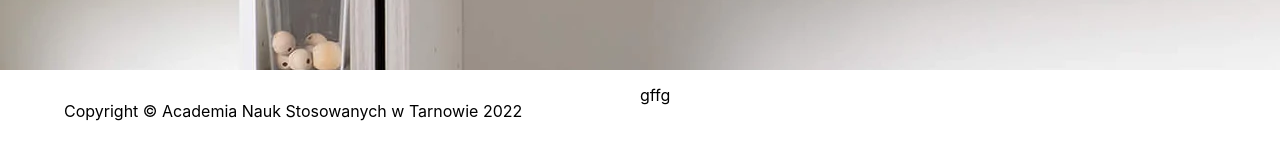
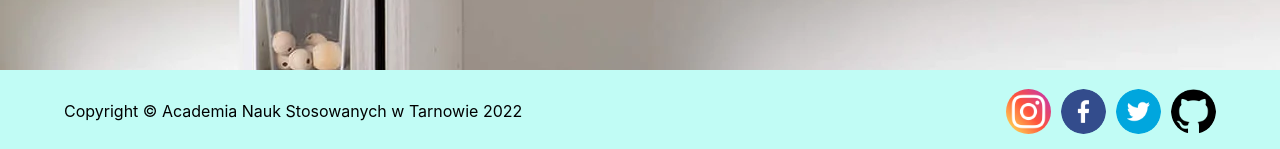
Before and after one commit to kuborek2/StepTrello, a React (Create React App) app in the folder frontend/: page / in a window 1280 px wide. Shown: the part 730-879 px from the top of the page. Built offline with nearby package versions, Linux system fonts and the light colour scheme.

Commit message:
finsihe footer

```diff
--- a/frontend/src/components/Footer.css
+++ b/frontend/src/components/Footer.css
@@ -7,8 +7,46 @@
     display: grid;
     grid-template-columns: 50% 50%;
     margin: auto;
+    background-color: #C1FCF5;
 }
 
 .socialMedia {
     display: flex;
+    flex-direction: row;
+    align-items: center;
+    justify-content: flex-end;
+
 }
+
+.socialMedia > button {
+    margin-left: 10px;
+    width: 45px;
+    height: 45px;
+    border: none;
+    background-color: #C1FCF5;
+    background-size: 45px;
+    background-repeat: no-repeat;
+    background-position: center;
+    border-radius: 45px;
+}
+
+.socialMedia > button:nth-child(1) {
+    background-image: url(../resources/instagram.png);
+}
+
+.socialMedia > button:nth-child(2) {
+    background-image: url(../resources/facebook.png);
+}
+
+.socialMedia > button:nth-child(3) {
+    background-image: url(../resources/twitter.png);
+}
+
+.socialMedia > button:nth-child(4) {
+    background-image: url(../resources/github.png);
+}
+
+.socialMedia > button:hover {
+    filter: invert(100%);
+    -webkit-filter: invert(100%);
+}
--- a/frontend/src/components/Footer.js
+++ b/frontend/src/components/Footer.js
@@ -7,7 +7,18 @@ const Footer = () => {
                 Copyright © Academia Nauk Stosowanych w Tarnowie 2022
             </p>
             <div className='socialMedia'>
-gffg
+                <button>
+                    {/* Instagram */}
+                </button>
+                <button>
+                    {/* Facebook */}
+                </button>
+                <button>
+                    {/* twitter */}
+                </button>
+                <button>
+                    {/* github */}
+                </button>
             </div>
         </div>
     );
--- a/frontend/src/components/frontPage.css
+++ b/frontend/src/components/frontPage.css
@@ -60,6 +60,8 @@ body {
     color: black;
 }
 
-.footer {
-    text-align: center;
+footer {
+    width: 100%;
+    height: 100%;
+    background-color: #C1FCF5;
 }
```
